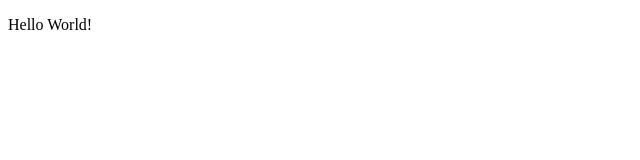
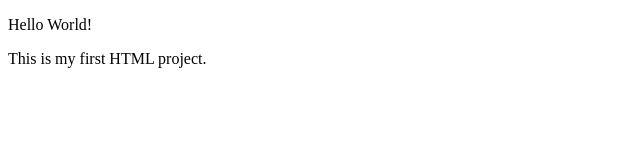
Before and after one commit to Dhaval-Dhrangadhariya-1306/Local_Repo, a plain HTML site: page index.html in a window 1280 px wide. Shown: the whole page, without its empty margins (0-640 px from the left). Drawn offline with Linux system fonts and the light colour scheme.

Commit message:
add a new feature

```diff
--- a/index.html
+++ b/index.html
@@ -7,5 +7,6 @@
 </head>
 <body>
     <p>Hello World!</p>
+    <p>This is my first HTML project.</p>
 </body>
 </html>
```
